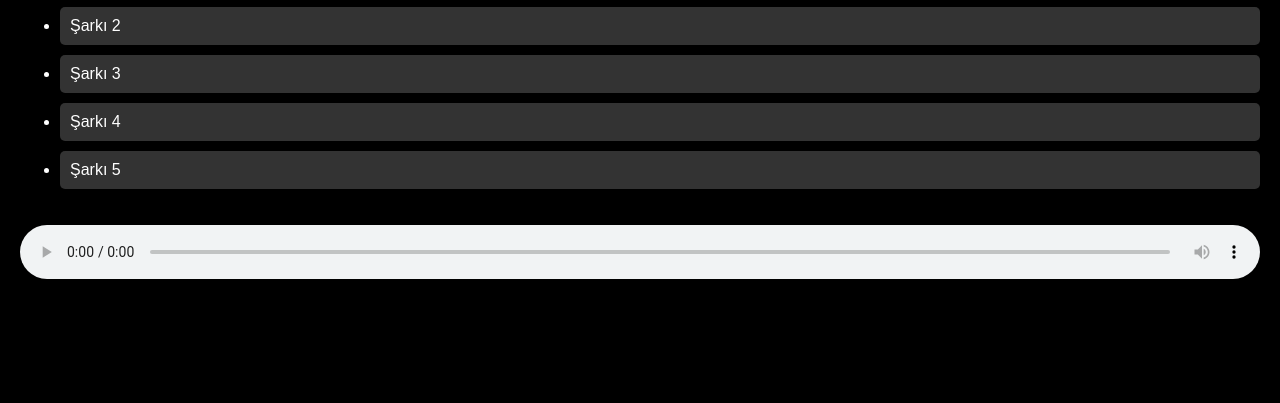
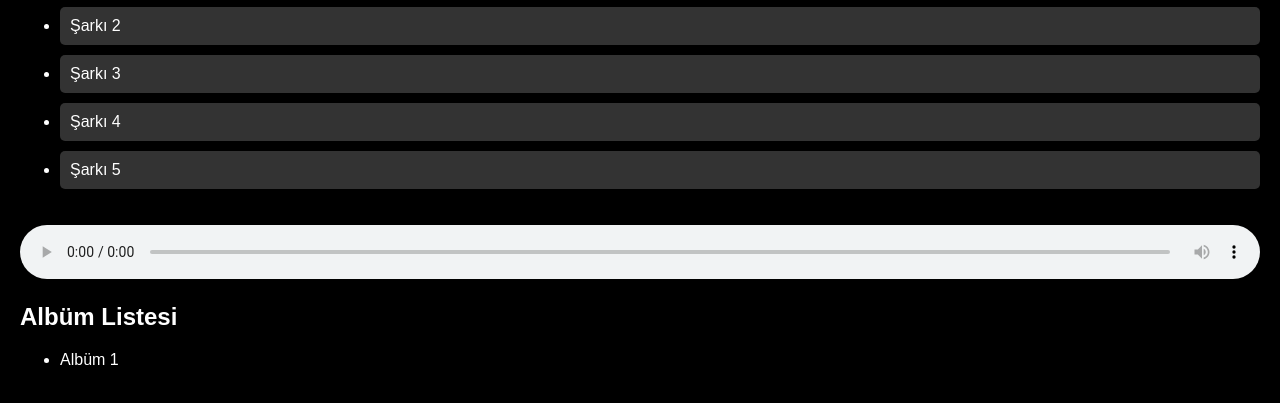
Before and after one commit to manugb09/m-zik-sitesi, a plain HTML site: page album2.html in a window 1280 px wide. Shown: the part 141-544 px from the top of the page. Drawn offline with Linux system fonts and the light colour scheme.

Commit message:
Update album2.html

```diff
--- a/album2.html
+++ b/album2.html
@@ -73,5 +73,12 @@
     }
 }
     </script>
+    </main>
+    <div class="sidebar" id="sidebar">
+    <h2>Albüm Listesi</h2>
+    <ul>
+        <li onclick="navigateToAlbum(1)">Albüm 1</li>
+    </ul>
+</div>
 </body>
 </html>
```
